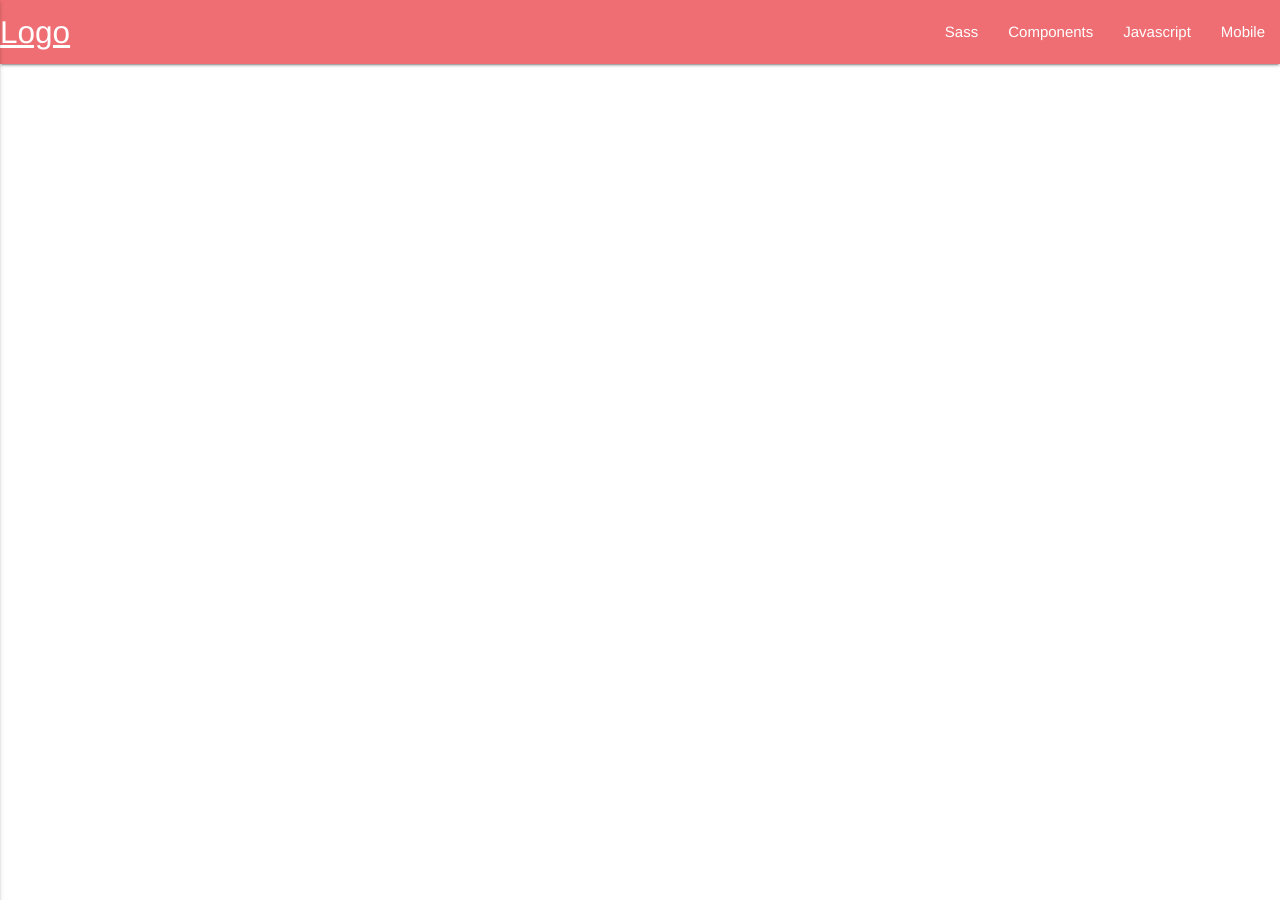
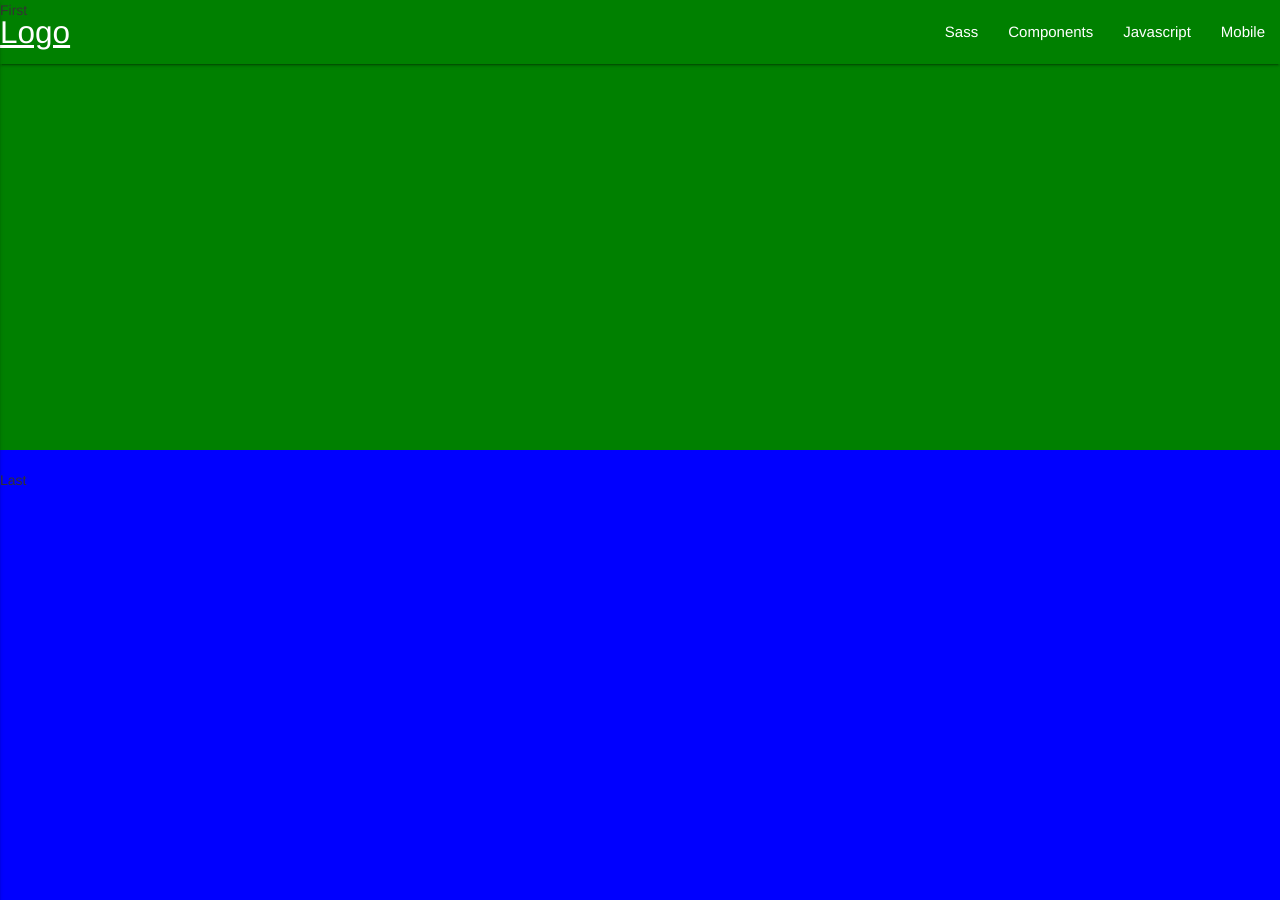
Before and after one commit to danielwgraf/jekyll_reading_theme, a Jekyll site: the page built from index.md, in a window 1280 px wide and 900 px high. Built offline with Jekyll 4.4.1, drawn with Linux system fonts in a browser that asks for light colours; nearby versions of some CDN libraries.

Commit message:
added header section and navbar

```diff
--- /dev/null
+++ b/_includes/header.html
@@ -0,0 +1,14 @@
+<!-- Header Start -->
+
+<header class="intro">
+  <div class="intro-body">
+    <div class="row first-row">
+      First
+    </div>
+    <div class="row last-row">
+      Last
+    </div>
+  </div>
+</header>
+
+<!-- Header End -->
--- a/_layouts/home.html
+++ b/_layouts/home.html
@@ -10,6 +10,7 @@
 
     {% include navbar.html %}
 
+    {% include header.html %}
     NEED LATEST POST CONTENT
 
     NEED FOOTER
--- /dev/null
+++ b/_sass/_main.scss
@@ -0,0 +1,2 @@
+@import "styles/navbar";
+@import "styles/header";
--- /dev/null
+++ b/_sass/styles/_header.scss
@@ -0,0 +1,14 @@
+header {
+  height: 120vh;
+  background-color: blue;
+}
+
+.first-row {
+  width: 100%;
+  height: 50vh;
+  background-color: green;
+}
+.last-row {
+  width: 100%;
+  height: 50vh;
+}
--- /dev/null
+++ b/_sass/styles/_navbar.scss
@@ -0,0 +1,8 @@
+nav {
+  background-color: transparent;
+  // Color transition
+  -webkit-transition: background-color 0.1s ease-out;
+     -moz-transition: background-color 0.1s ease-out;
+       -o-transition: background-color 0.1s ease-out;
+          transition: background-color 0.1s ease-out;
+}
--- a/css/main.scss
+++ b/css/main.scss
@@ -2,3 +2,4 @@
 ---
 
 @import "materialize/materialize";
+@import "main";
--- a/js/main.js
+++ b/js/main.js
@@ -1,3 +1,13 @@
 $( document ).ready(function(){
   $(".button-collapse").sideNav();
-})
+
+
+});
+
+$(window).scroll(function () {
+  if ($(window).scrollTop() >= 50) {
+    $('.navbar').css('background-color','red');
+  } else {
+    $('.navbar').css('background-color','transparent');
+  }
+});
```
